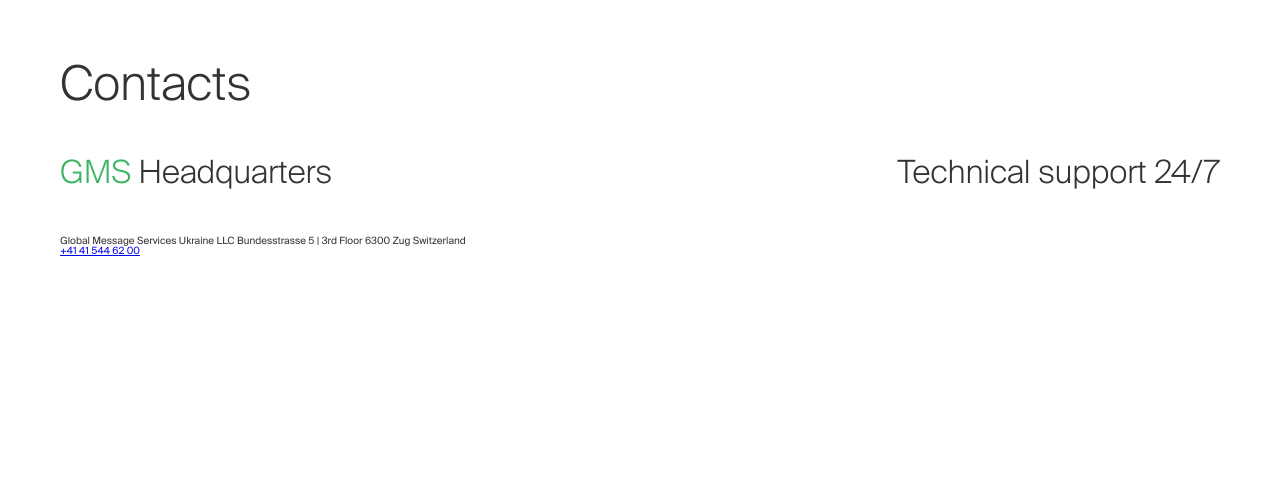
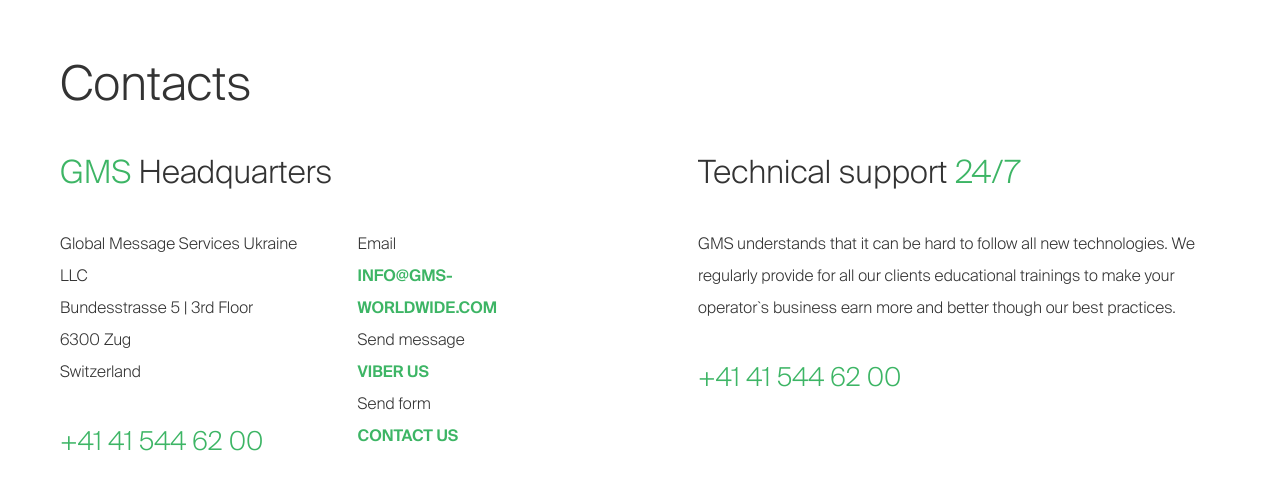
Before and after one commit to gerasimvol/vintage-contacts, a Vue app: page / in a window 1280 px wide. Shown: the top 490 px of the page. Built offline with nearby package versions, Linux system fonts and the light colour scheme.

Commit message:
Add header desktop

```diff
--- a/src/components/sections/VHeader.vue
+++ b/src/components/sections/VHeader.vue
@@ -2,34 +2,72 @@
   <header class="header container">
     <h1>Contacts</h1>
     <div class="header-content">
-      <section>
-        <h2 class="header-content__contacts-title">
-          <span class="header-content__contacts-title-prefix">GMS</span> Headquarters
+      <section class="header-content__section">
+        <h2 class="section-title">
+          <span class="section-title-highlight">GMS</span> Headquarters
         </h2>
-        <div class="header-content__contacts">
-          <div class="contacts__address-and-tel">
-            <address class="contacts__address">
-              Global Message Services Ukraine LLC
-              Bundesstrasse 5 | 3rd Floor
-              6300 Zug
+        <div class="contacts">
+          <div>
+            <address class="contacts__address text_light">
+              Global Message Services Ukraine LLC<br>
+              Bundesstrasse 5 | 3rd Floor<br>
+              6300 Zug<br>
               Switzerland
             </address>
             <a
               href="tel:+41415446200"
-              class="contacts__tel"
+              class="tel text_light"
             >
               +41 41 544 62 00
             </a>
           </div>
-          <!-- <div>
-            email
-            tel
-            form
-          </div> -->
+          <div class="contacts__links">
+            <div class="contacts__link contacts__link_email">
+              <label class="contacts__link-label text_light">Email</label>
+              <a
+                href="mailto:info@gms-worldwide.com"
+                target="_blank"
+                class="contacts__link-href text_bold"
+              >
+                info@gms-worldwide.com
+              </a>
+            </div>
+            <div class="contacts__link contacts__link_msg">
+              <label class="contacts__link-label text_light">Send message</label>
+              <a
+                href="#"
+                target="_blank"
+                class="contacts__link-href text_bold"
+              >
+                Viber us
+              </a>
+            </div>
+            <div class="contacts__link contacts__link_form">
+              <label class="contacts__link-label text_light">Send form</label>
+              <a
+                href="#contact-us-form"
+                class="contacts__link-href text_bold"
+              >
+                Contact us
+              </a>
+            </div>
+          </div>
         </div>
       </section>
-      <section class="header-content__support">
-        <h2>Technical support 24/7</h2>
+
+      <section class="header-content__section">
+        <h2 class="section-title">
+          Technical support <span class="section-title-highlight">24/7</span>
+        </h2>
+        <p class="support__text text_light">
+          GMS understands that it can be hard to follow all new technologies. We regularly provide for all our clients educational trainings to make your operator`s business earn more and better though our best practices.
+        </p>
+        <a
+          href="tel:+41415446200"
+          class="tel text_light"
+        >
+          +41 41 544 62 00
+        </a>
       </section>
     </div>
   </header>
@@ -52,16 +90,67 @@
     justify-content: space-between;
     margin-top: 48px;
 
-    &__contacts {
-      &-title {
-        margin-bottom: 48px;
-
-        &-prefix {
-          text-transform: uppercase;
-          color: $c-active;
-        }
-      }
+    &__section {
+      width: 45%;
     }
   }
 }
+
+.contacts {
+  display: flex;
+
+  &__links {
+    margin-left: 40px;
+    font-size: 1.6rem;
+  }
+
+  &__link {
+    line-height: 2;
+
+    &:last-child {
+      margin-bottom: 0;
+    }
+
+    &-label {
+      display: block;
+    }
+
+    &-href {
+      display: block;
+      line-height: 2;
+      text-transform: uppercase;
+      text-decoration: none;
+      color: $c-active;
+    }
+  }
+
+  &__address {
+    font-size: 1.6rem;
+    line-height: 2;
+  }
+}
+
+.support {
+  &__text {
+    line-height: 2;
+  }
+}
+
+.section-title {
+  margin-bottom: 40px;
+
+  &-highlight {
+    text-transform: uppercase;
+    color: $c-active;
+  }
+}
+
+.tel {
+  display: block;
+  margin-top: 40px;
+  font-size: 2.6rem;
+  color: $c-active;
+  text-decoration: none;
+}
+
 </style>
```
